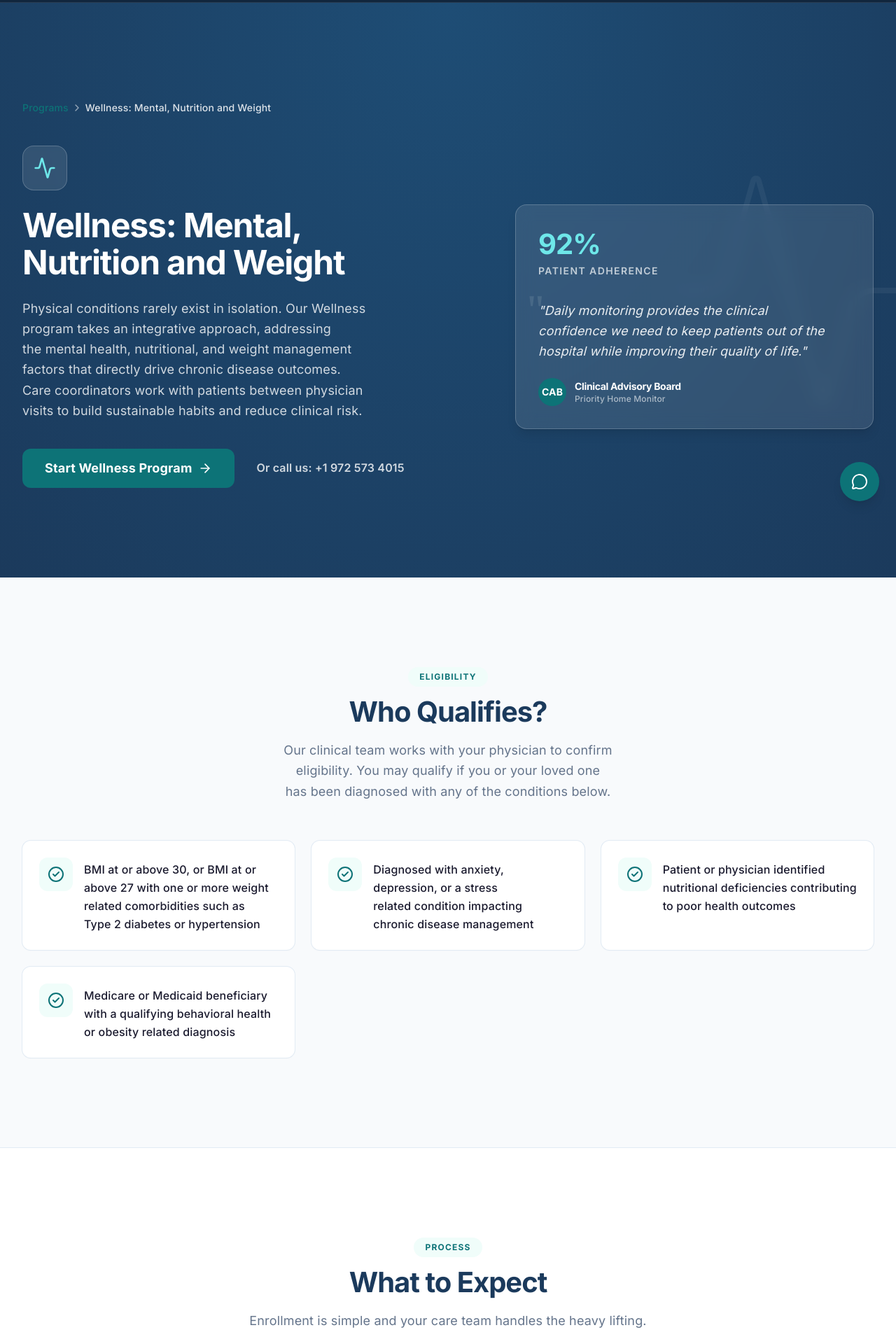
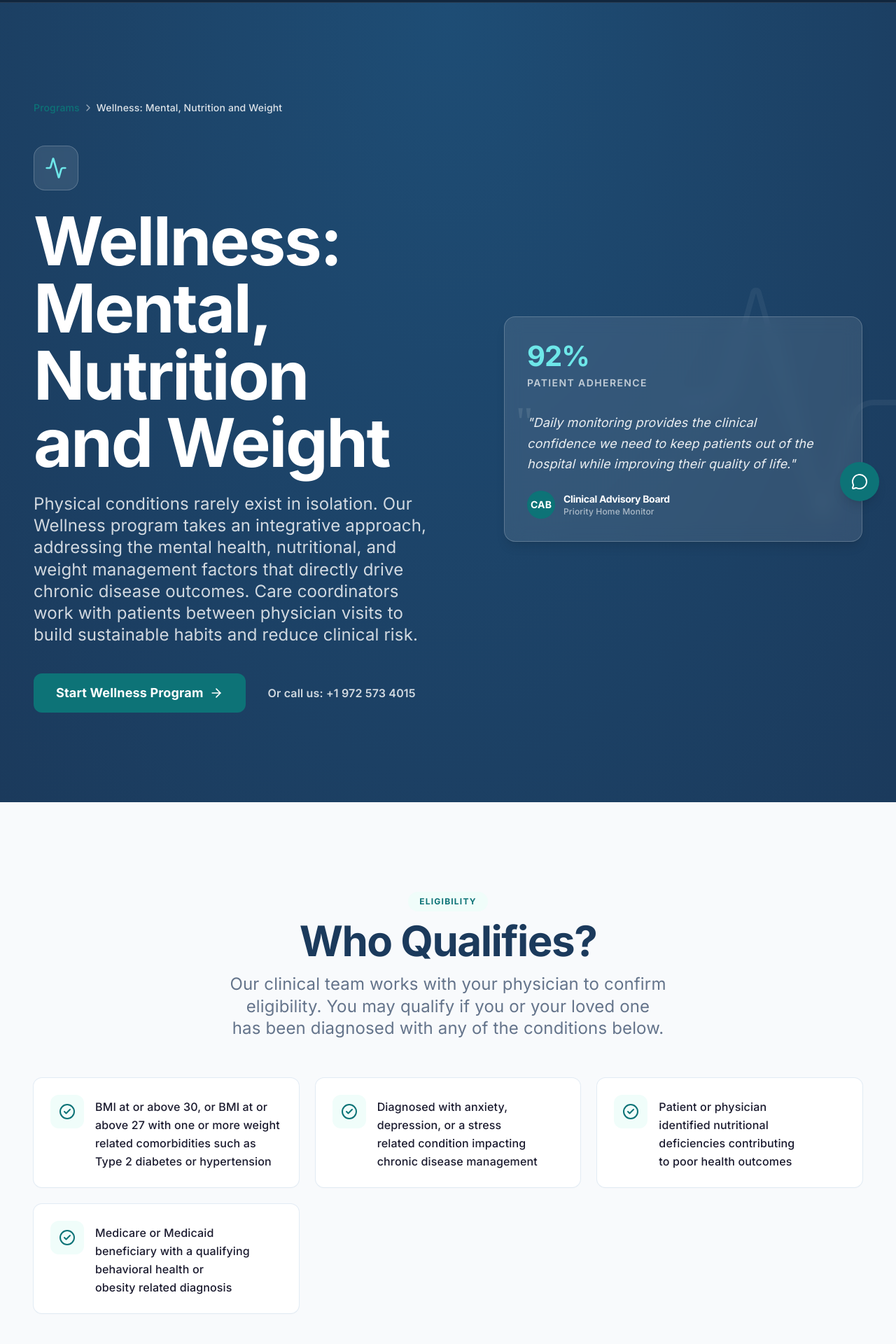
Before and after one commit to mubeenvr27/PHM, a Next.js app in the folder apps/web/: page /programs/wellness in a window 1280 px wide. Shown: the part 60-1980 px from the top of the page at 70% size. Built offline with nearby package versions, Linux system fonts and the light colour scheme.

Commit message:
Refactor ProgramPage layout

```diff
--- a/apps/web/src/components/ProgramPage.tsx
+++ b/apps/web/src/components/ProgramPage.tsx
@@ -91,7 +91,7 @@ export default function ProgramPage({
           ══════════════════════════════════════════════════════ */}
       <section
         aria-labelledby="hero-heading"
-        className="relative overflow-hidden bg-[#1B3A5C] py-24 lg:py-32"
+        className="relative overflow-hidden bg-[#1B3A5C] py-24 lg:py-32 w-full"
       >
         {/* Radial depth layer */}
         <div
@@ -106,7 +106,7 @@ export default function ProgramPage({
           strokeWidth={0.5}
         />
 
-        <div className="relative mx-auto w-full max-w-7xl px-6 md:px-8">
+        <div className="relative max-w-7xl mx-auto px-6 md:px-12 w-full">
           {/* Breadcrumb */}
           <nav
             aria-label="Breadcrumb"
@@ -131,12 +131,12 @@ export default function ProgramPage({
 
               <h1
                 id="hero-heading"
-                className="mb-6 text-5xl font-extrabold text-balance tracking-tight text-white"
+                className="mb-6 text-4xl md:text-6xl lg:text-8xl font-extrabold text-balance tracking-tight text-white"
               >
                 {programName}
               </h1>
 
-              <p className="mb-10 max-w-xl text-lg text-balance leading-relaxed text-white/80">
+              <p className="mb-10 max-w-xl text-lg md:text-xl lg:text-2xl text-balance leading-relaxed text-white/80">
                 {description}
               </p>
 
@@ -215,25 +215,25 @@ export default function ProgramPage({
           ══════════════════════════════════════════════════════ */}
       <section
         aria-labelledby="qualify-heading"
-        className="bg-[#F8FAFC] py-20 lg:py-32"
+        className="bg-[#F8FAFC] py-20 lg:py-32 w-full"
       >
-        <div className="mx-auto w-full max-w-7xl px-6 md:px-8">
+        <div className="max-w-7xl mx-auto px-6 md:px-12 w-full">
           <div className="mb-14 text-center max-w-2xl mx-auto">
             <span className="mb-3 inline-block rounded-full bg-teal-50 px-4 py-1.5 text-xs font-extrabold uppercase tracking-widest text-[#0D7377]">
               Eligibility
             </span>
             <h2
               id="qualify-heading"
-              className="mb-4 text-4xl font-bold tracking-tight text-balance text-[#1B3A5C]"
+              className="mb-4 text-3xl md:text-5xl lg:text-6xl font-bold tracking-tight text-balance text-[#1B3A5C]"
             >
               Who Qualifies?
             </h2>
-            <p className="text-lg leading-relaxed text-balance text-slate-500">
+            <p className="text-lg md:text-xl lg:text-2xl leading-relaxed text-balance text-slate-500">
               Our clinical team works with your physician to confirm eligibility. You may qualify if you or your loved one has been diagnosed with any of the conditions below.
             </p>
           </div>
 
-          <div className="grid gap-6 md:grid-cols-2 lg:grid-cols-3">
+          <div className="grid gap-6 md:grid-cols-2 lg:grid-cols-3 2xl:gap-16">
             {qualifyingConditions.map((condition, i) => (
               <Card
                 key={i}
@@ -258,25 +258,25 @@ export default function ProgramPage({
           ══════════════════════════════════════════════════════ */}
       <section
         aria-labelledby="steps-heading"
-        className="bg-white py-20 lg:py-32 border-t border-[#E2EBF4]"
+        className="bg-white py-20 lg:py-32 border-t border-[#E2EBF4] w-full"
       >
-        <div className="mx-auto w-full max-w-7xl px-6 md:px-8">
+        <div className="max-w-7xl mx-auto px-6 md:px-12 w-full">
           <div className="mb-14 text-center max-w-2xl mx-auto">
             <span className="mb-3 inline-block rounded-full bg-teal-50 px-4 py-1.5 text-xs font-extrabold uppercase tracking-widest text-[#0D7377]">
               Process
             </span>
             <h2
               id="steps-heading"
-              className="mb-4 text-4xl font-bold tracking-tight text-balance text-[#1B3A5C]"
+              className="mb-4 text-3xl md:text-5xl lg:text-6xl font-bold tracking-tight text-balance text-[#1B3A5C]"
             >
               What to Expect
             </h2>
-            <p className="text-lg leading-relaxed text-balance text-slate-500">
+            <p className="text-lg md:text-xl lg:text-2xl leading-relaxed text-balance text-slate-500">
               Enrollment is simple and your care team handles the heavy lifting.
             </p>
           </div>
 
-          <div className="grid gap-6 md:grid-cols-3">
+          <div className="grid gap-6 md:grid-cols-3 2xl:gap-16">
             {steps.map((step, i) => (
               <Card
                 key={i}
```
